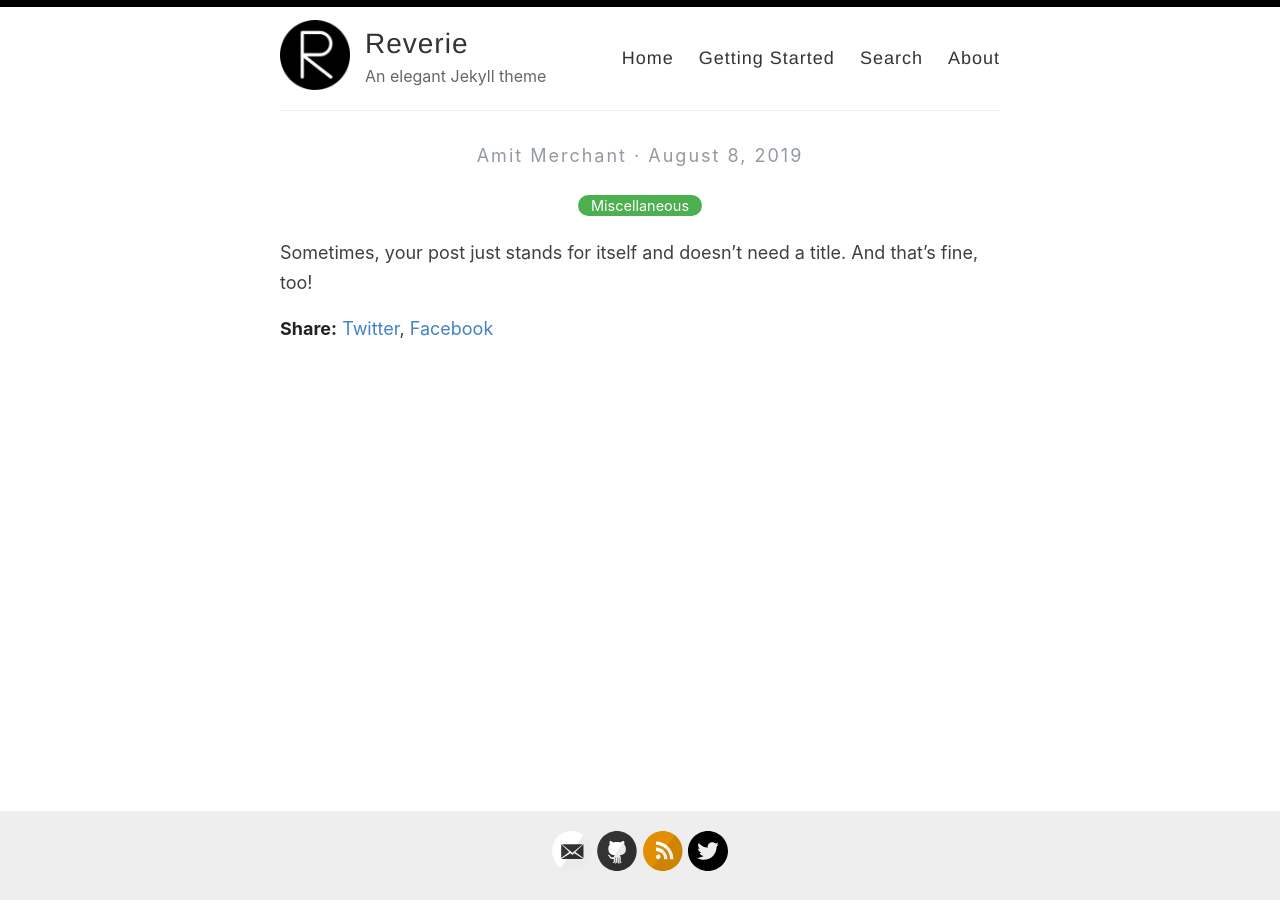
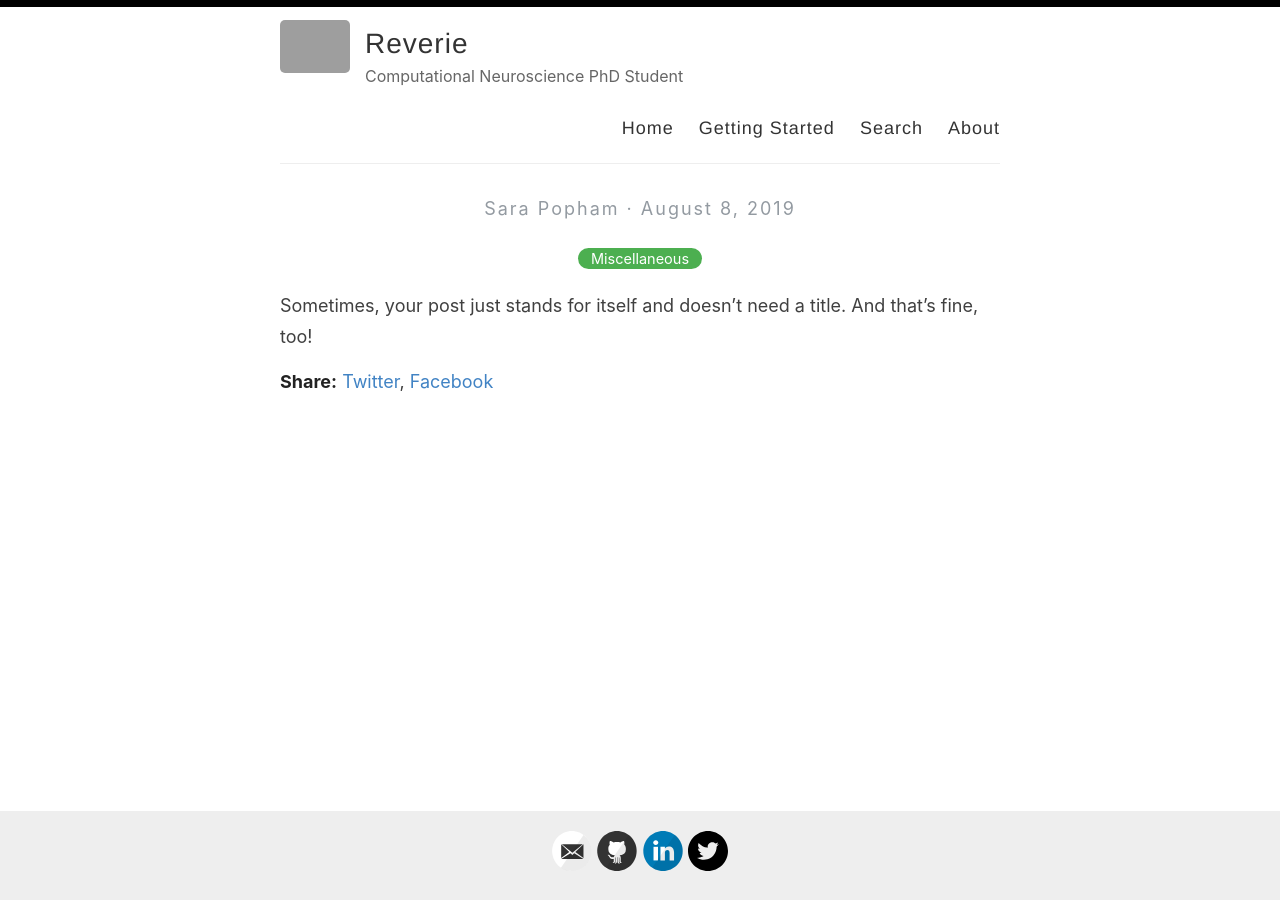
Before and after one commit to spopham/spopham.github.io, a Jekyll site: the page built from _posts/2019-08-08-no-title-posts.md, in a window 1280 px wide. Built offline with Jekyll 4.4.1, drawn with Linux system fonts in a browser that asks for light colours; grey boxes are pictures that could not be loaded.

Commit message:
personalize config

```diff
--- a/_config.yml
+++ b/_config.yml
@@ -6,13 +6,13 @@
 name: Reverie
 
 # Name of the author
-author: Amit Merchant
+author: Sara Popham
 
 # Short bio or description (displayed in the header)
-description: An elegant Jekyll theme
+description: Computational Neuroscience PhD Student
 
 # URL of your avatar or profile pic (you could use your GitHub profile pic)
-avatar: /images/reverie.png
+avatar: /images/sara.png
 
 #
 # Flags below are optional
@@ -21,15 +21,15 @@ avatar: /images/reverie.png
 # Includes an icon in the footer for each username you enter
 footer-links:
   dribbble:
-  email: amit.d.merchant@gmail.com
+  email: spopham@berkeley.edu
   facebook:
   flickr:
-  github: amitmerchant1990/reverie
+  github: spopham
   instagram:
-  linkedin:
+  linkedin: sara-popham-b17644123
   pinterest:
-  rss: rss
-  twitter: amit_merchant
+  rss:
+  twitter: sara_poppop
   stackoverflow:
   youtube: # channel/<your_long_string> or user/<user-name>
   googleplus: # anything in your profile username that comes after plus.google.com/
@@ -41,18 +41,18 @@ footer-links:
 disqus:
 
 # Enter your Google Analytics web tracking code (e.g. UA-2110908-2) to activate tracking
-google_analytics: UA-43339302-11
+google_analytics:
 
 # Your website URL (e.g. http://amitmerchant1990.github.io or http://www.amitmerchant.com)
 # Used for Sitemap.xml and your RSS feed
-url: http://www.amitmerchant.com/reverie
-enforce_ssl: https://www.amitmerchant.com/reverie
+url: http://spopham.github.io
+enforce_ssl: https://spopham.github.io
 
 # If you're hosting your site at a Project repository on GitHub pages
 # (http://yourusername.github.io/repository-name)
 # and NOT your User repository (http://yourusername.github.io)
 # then add in the baseurl here, like this: "/repository-name"
-baseurl: "/reverie"
+baseurl:
 
 #
 # !! You don't need to change any of the configuration flags below !!
```
